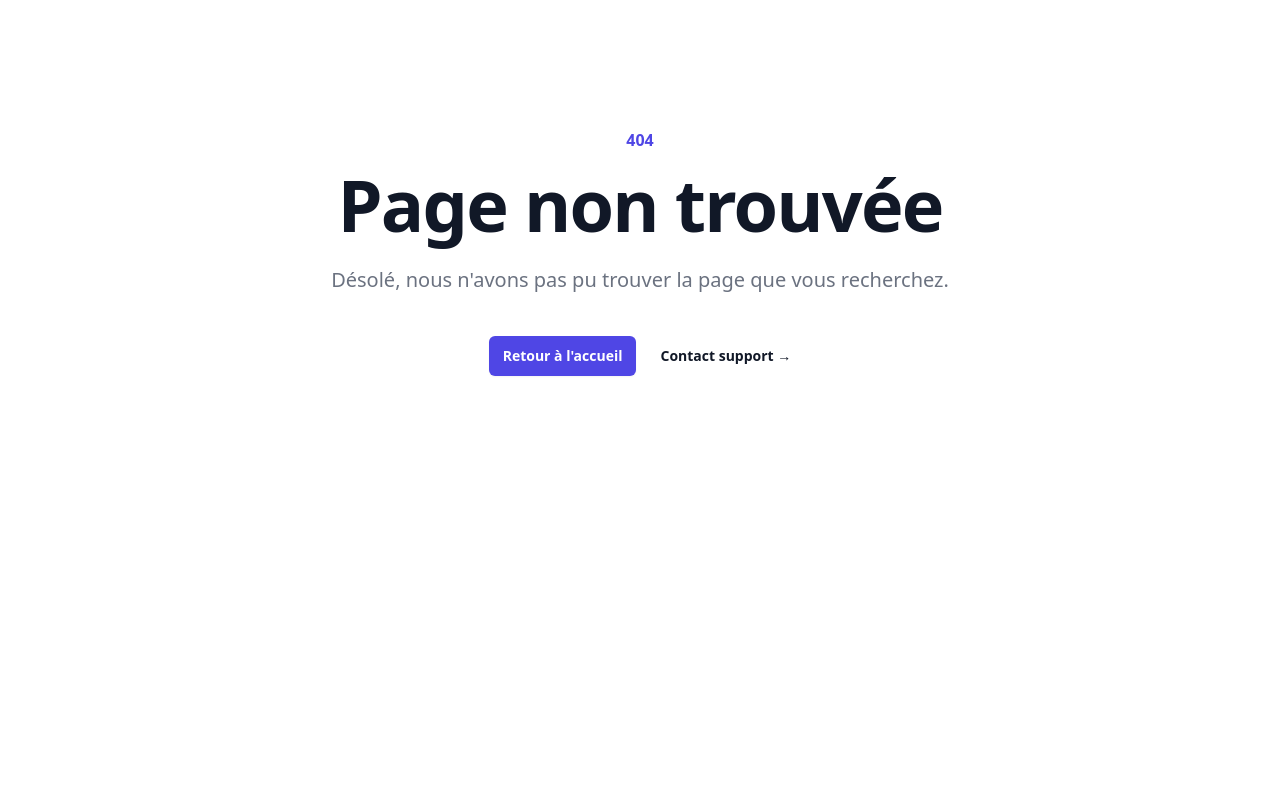
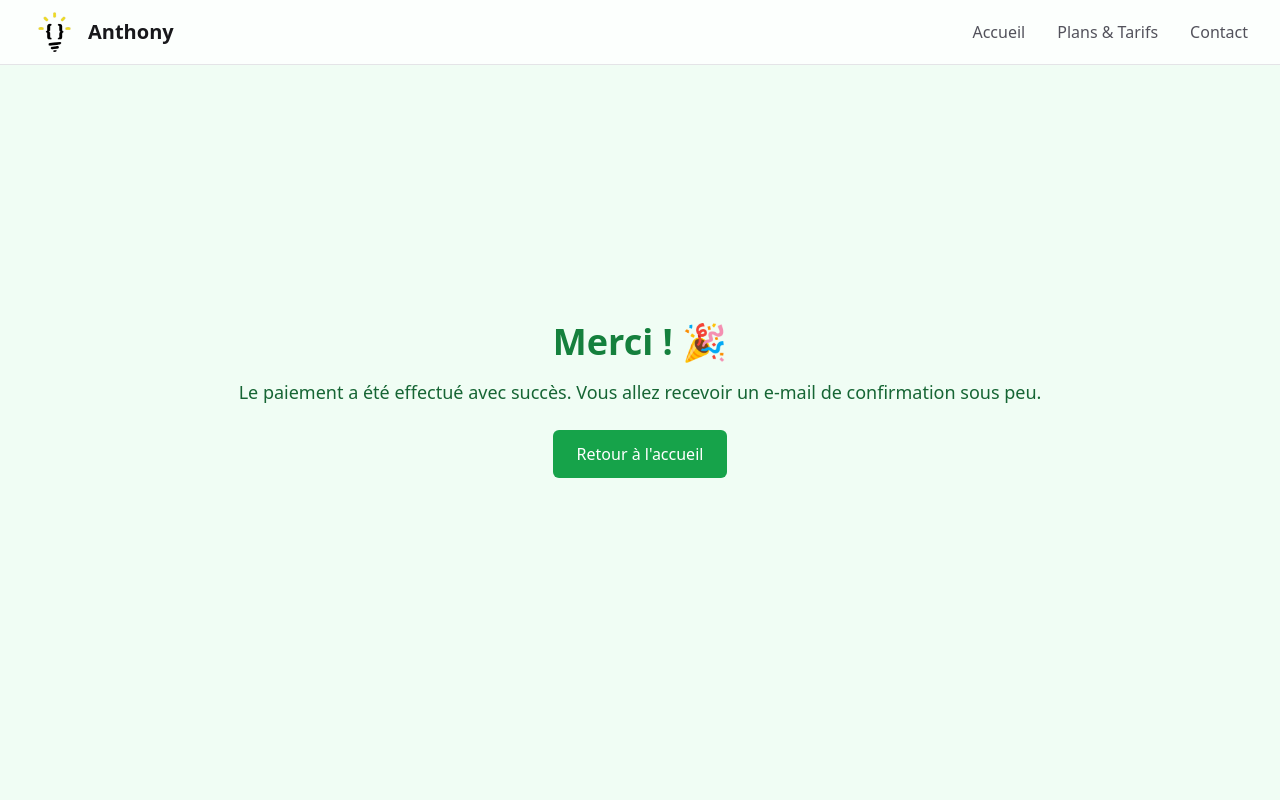
Before and after one commit to GorskiAnthony/pf-freelance, a React (Vite) app: page /success in a window 1280 px wide. Before the commit this address had no page. Shown: the top 800 px of the page. Built offline with nearby package versions, Linux system fonts and the light colour scheme.

Commit message:
✨ (main.tsx): Add new pages for Success and Cancel to handle payment outcomes 📝 (Success.tsx, Cancel.tsx): Create Success and Cancel components to display messages for successful and canceled payments

```diff
--- /dev/null
+++ b/src/pages/Cancel.tsx
@@ -0,0 +1,20 @@
+import { Link } from "react-router-dom";
+
+export default function Cancel() {
+	return (
+		<div className="min-h-screen flex flex-col items-center justify-center text-center bg-red-50 px-4">
+			<h1 className="text-4xl font-bold text-red-700 mb-4">
+				Paiement annulé ❌
+			</h1>
+			<p className="text-lg text-red-800 mb-6">
+				Le paiement a été annulé. Vous pouvez réessayer à tout moment.
+			</p>
+			<Link
+				to="/pricing"
+				className="bg-red-600 text-white px-6 py-3 rounded-md hover:bg-red-700 transition"
+			>
+				Retour à la tarification
+			</Link>
+		</div>
+	);
+}
--- /dev/null
+++ b/src/pages/Success.tsx
@@ -0,0 +1,21 @@
+import { Link } from "react-router-dom";
+
+export default function Success() {
+	return (
+		<div className="min-h-screen flex flex-col items-center justify-center text-center bg-green-50 px-4">
+			<h1 className="text-4xl font-bold text-green-700 mb-4">
+				Merci ! 🎉
+			</h1>
+			<p className="text-lg text-green-800 mb-6">
+				Le paiement a été effectué avec succès. Vous allez recevoir un
+				e-mail de confirmation sous peu.
+			</p>
+			<Link
+				to="/"
+				className="bg-green-600 text-white px-6 py-3 rounded-md hover:bg-green-700 transition"
+			>
+				Retour à l'accueil
+			</Link>
+		</div>
+	);
+}
```
Also changed, not shown: src/main.tsx (+10 -0 lines).
